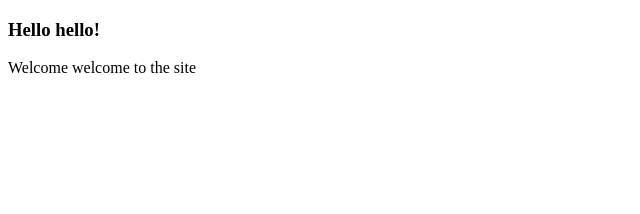
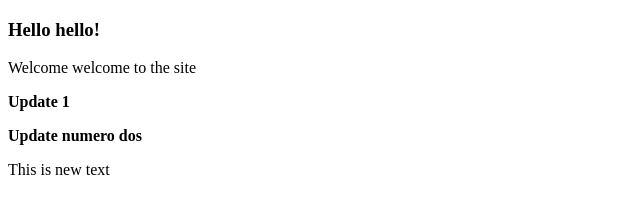
Before and after one commit to markanthy/statictemp, a plain HTML site: page index.html in a window 1280 px wide. Shown: the whole page, without its empty margins (0-640 px from the left). Drawn offline with Linux system fonts and the light colour scheme.

Commit message:
new text

```diff
--- a/index.html
+++ b/index.html
@@ -4,10 +4,13 @@
     <meta charset="UTF-8">
     <meta http-equiv="X-UA-Compatible" content="IE=edge">
     <meta name="viewport" content="width=device-width, initial-scale=1.0">
-    <title>Document</title>
+    <title>Document!!!</title>
 </head>
 <body>
     <h3> Hello hello!</h3>
     <p>Welcome welcome to the site</p>
+    <strong><p>Update 1</p></strong>
+    <strong><p>Update numero dos</p></strong>
+    <p>This is new text</p>
 </body>
 </html>
```
